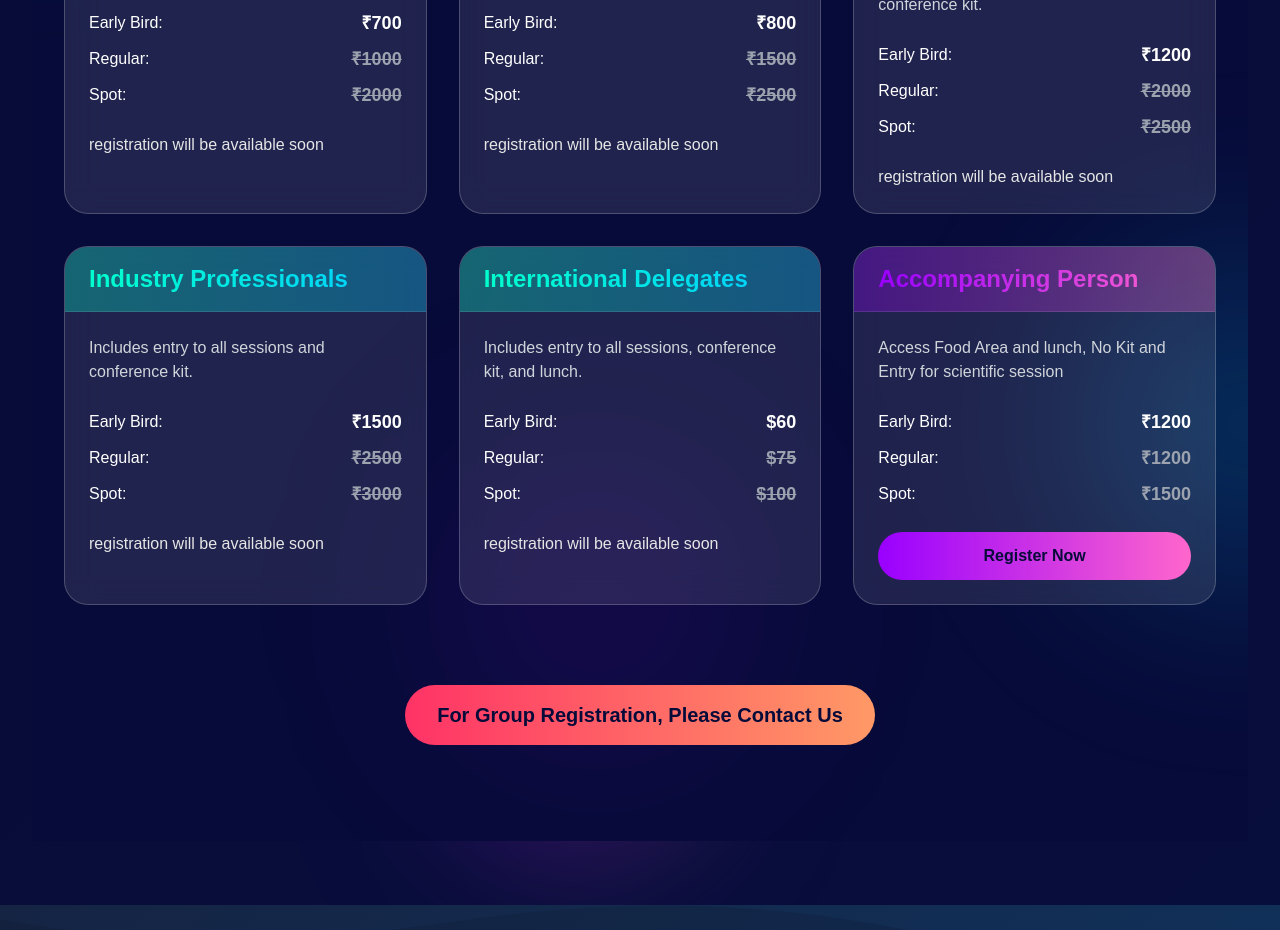
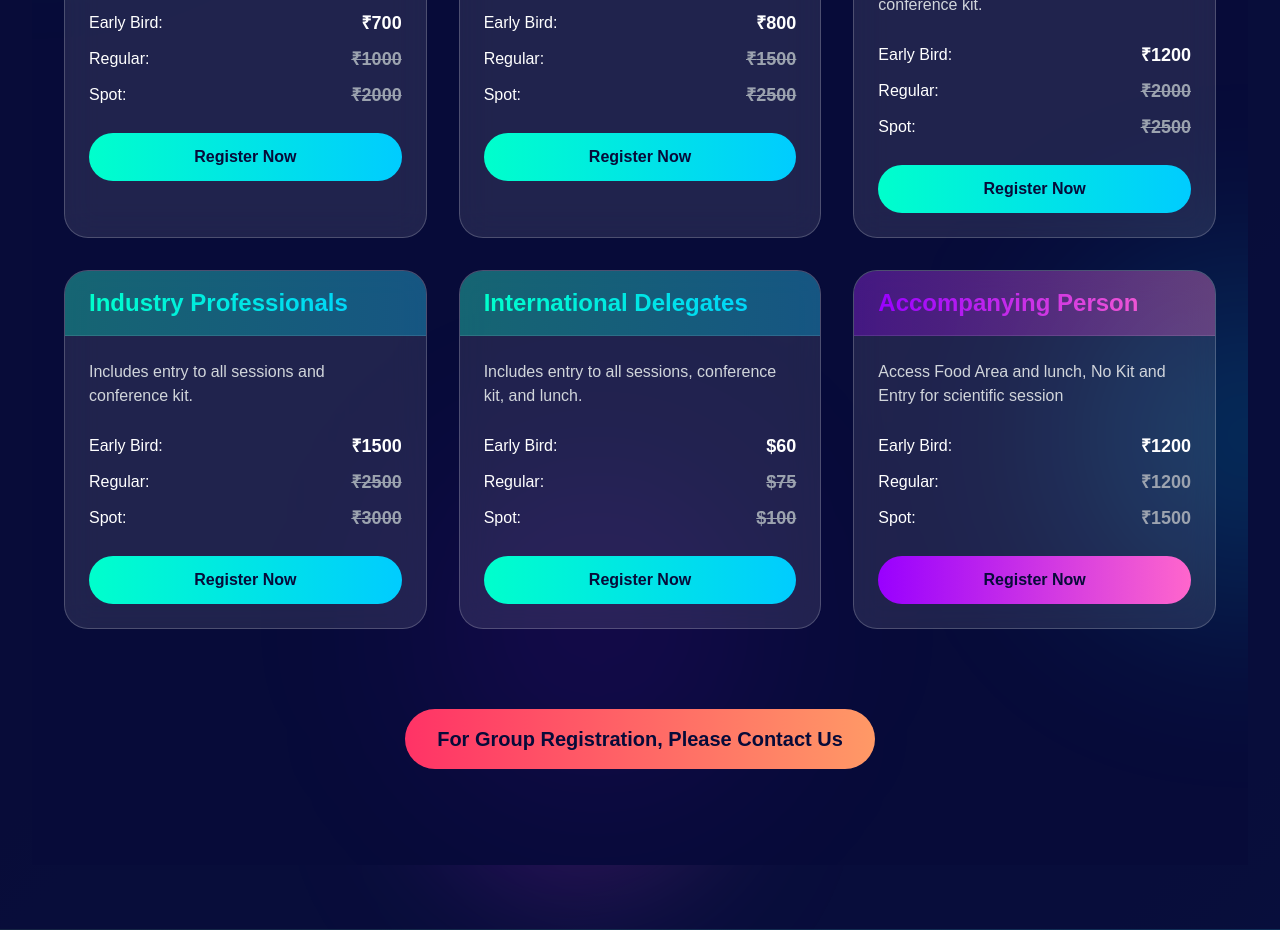
Before and after one commit to ravindrasirvi609/pharmanest, a Next.js app: page /registration in a window 1280 px wide. Shown: the part 1460-2390 px from the top of the page. Built offline with nearby package versions, Linux system fonts and the light colour scheme; no server answers.

Commit message:
Update RegistrationPlans component to enable registration button and remove placeholder text.

```diff
--- a/src/components/RegistrationPlans.tsx
+++ b/src/components/RegistrationPlans.tsx
@@ -346,13 +346,12 @@ const RegistrationPlans: React.FC = () => {
           planName={plan.name}
         />
         <div className="mt-6">
-          {/* <button
+          <button
             onClick={() => openModal(plan)}
             className="w-full py-3 px-4 rounded-full bg-gradient-to-r from-[#00FFCC] to-[#00CCFF] text-[#070B39] font-bold hover:shadow-[0_0_20px_rgba(0,204,255,0.5)] transition-all duration-300"
           >
             Register Now
-          </button> */}
-          registration will be available soon
+          </button>
         </div>
       </div>
     </div>
```
